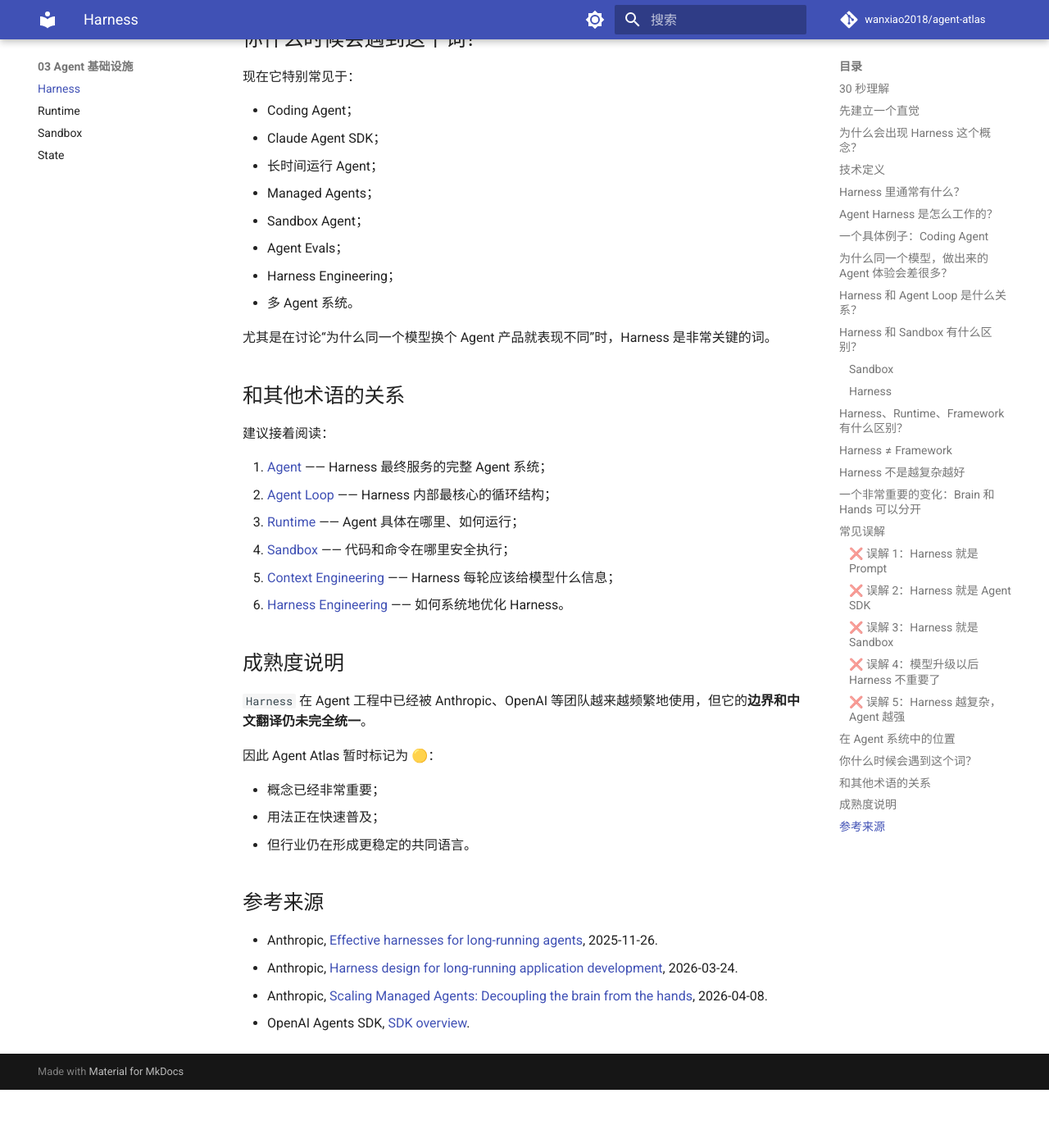
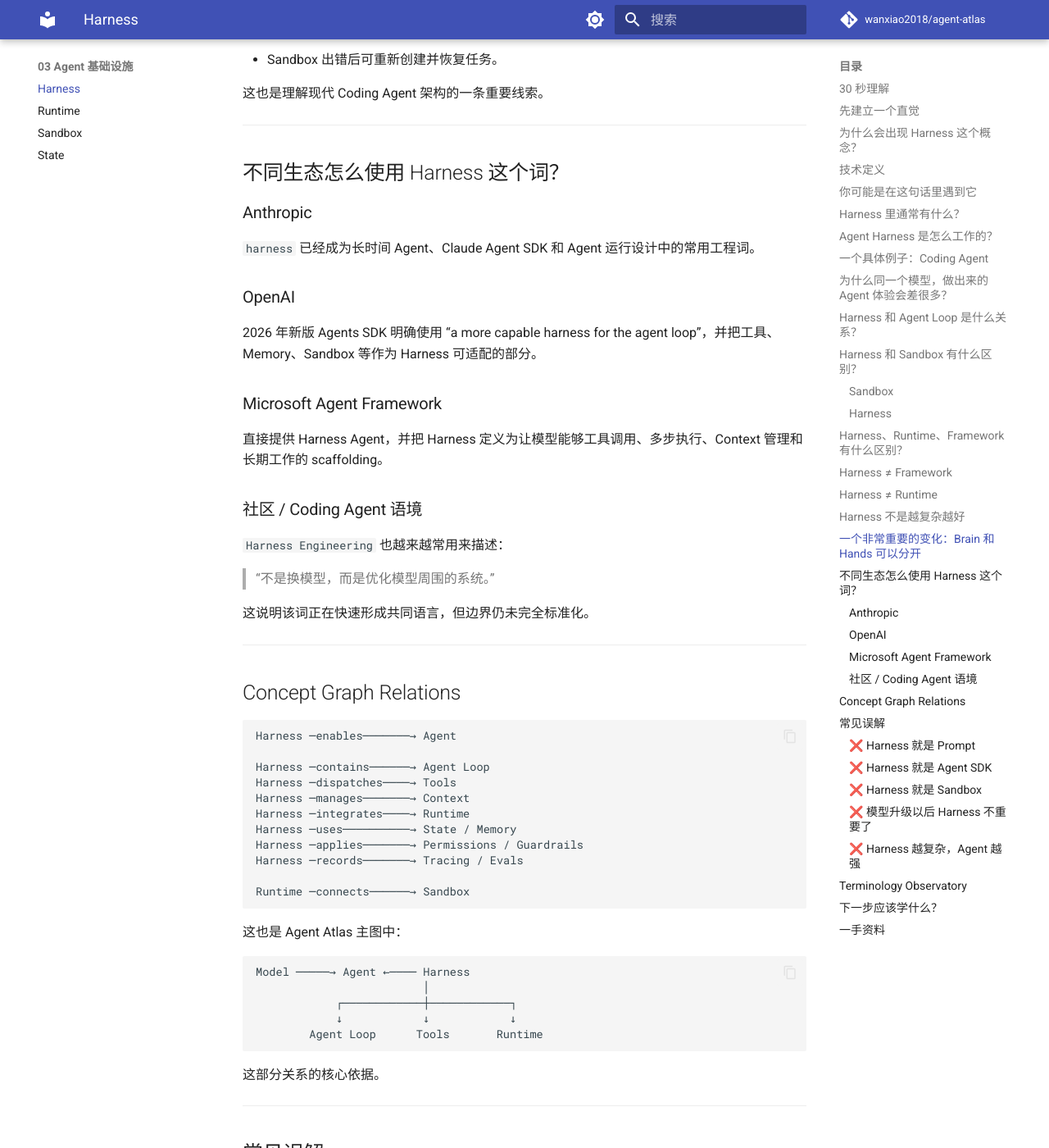
Before and after one commit to wanxiao2018/agent-atlas, an MkDocs documentation site: the page built from docs/03-infrastructure/harness.md, in a window 1280 px wide and 1400 px high, scrolled down 10058 px. Shown: the whole window at 82% size. Built offline with MkDocs 1.6.1 and Material for MkDocs 9.7.7, drawn with Linux system fonts in a browser that asks for light colours; comment, search, counter and statistics services are not loaded; before the commit the page ends 11387 px from its top, so only the background shows below that; some of the changed text lies outside the part shown.

Commit message:
docs: promote Harness to Atlas-quality

````diff
--- a/docs/03-infrastructure/harness.md
+++ b/docs/03-infrastructure/harness.md
@@ -1,7 +1,9 @@
 # Agent Harness
 
 **中文建议：** Agent 运行框架 / 外围执行系统
+**常见别名：** Harness / Agent Harness / Scaffolding（部分语境）
 **成熟度：** 🟡
+**词条状态：** ✅ Atlas-quality
 **重要程度：** ★★★★★
 **学习阶段：** 入门必懂
 **最后更新：** 2026-08-17
@@ -19,6 +21,8 @@
 可以先记住一个非常粗略但好用的心智模型：
 
 > **Model 是大脑，Harness 是工作环境 + 工具 + 规则 + 调度机制。**
+
+---
 
 ## 先建立一个直觉
 
@@ -51,6 +55,8 @@
 
 很多时候，**真正决定体验差异的，是模型外面的 Harness。**
 
+---
+
 ## 为什么会出现 Harness 这个概念？
 
 早期很多人会把 Agent 简单理解成：
@@ -64,7 +70,7 @@
 - 工具到底怎么注册？
 - 工具调用失败怎么办？
 - 模型什么时候继续，什么时候停止？
-- 上下文太长怎么办？
+- Context 太长怎么办？
 - 怎么保存任务状态？
 - 怎么恢复一个中断任务？
 - 执行代码时怎么隔离风险？
@@ -78,11 +84,13 @@
 
 这就是 Harness。
 
+---
+
 ## 技术定义
 
 在 Agent 工程语境里，`Harness` 通常指：
 
-> **围绕模型构建的执行与控制系统，它负责把模型调用、上下文、工具、状态、运行循环、权限、安全边界和可观测性等能力组合成一个可运行的 Agent。**
+> **围绕模型构建的执行与控制系统，它负责把模型调用、Context、工具、State、Agent Loop、权限、安全边界和可观测性等能力组合成一个可运行的 Agent。**
 
 这个词目前还不像 `HTTP`、`database` 那样拥有完全固定的边界。
 
@@ -90,11 +98,41 @@
 
 > **Harness 不是模型，而是“模型如何被运行、如何行动、如何被约束”的那一层系统。**
 
-Anthropic 在 2025～2026 年多篇关于长时间运行 Agent 的工程文章里持续使用 `harness` 这个词，并把 Claude Agent SDK 称为一种 general-purpose agent harness。
+Anthropic 在 2025–2026 年关于 long-running agents 的工程文章里持续使用 `harness`；OpenAI 2026 年也直接把新版 Agents SDK 描述为“a more capable harness for the agent loop”；Microsoft Agent Framework 也把 harness 描述为把模型变成能真正工作的 Agent 的 scaffolding / runtime。
+
+---
+
+## 你可能是在这句话里遇到它
+
+> “The harness executes the tool call, updates the context, and runs the next agent turn.”
+
+这句话可以拆成：
+
+```text
+Model
+  ↓ 生成 Tool Call
+Harness
+  ↓ 检查权限
+Runtime / Tool Executor
+  ↓ 真正执行
+Observation
+  ↓
+Harness 更新 Context / State
+  ↓
+Agent Loop 下一轮
+  ↓
+Model 再次判断
+```
+
+这就是为什么你读 Agent 文章时，不能把 `harness` 只理解成“一个 SDK”。
+
+它描述的是**模型外面负责推进工作的一整套机制**。
+
+---
 
 ## Harness 里通常有什么？
 
-一个典型 Harness 可能包含下面这些部分：
+一个典型 Harness 可能包含：
 
 ```text
 Agent Harness
@@ -140,6 +178,8 @@
 
 但只要一个系统开始负责“模型之外的 Agent 执行逻辑”，你就已经进入 Harness 的范畴了。
 
+---
+
 ## Agent Harness 是怎么工作的？
 
 一个非常简化的流程是：
@@ -168,7 +208,9 @@
 
 可以看到：
 
-**模型决定“想做什么”，Harness 负责“怎么把这件事安全、可靠地真的执行出来”。**
+> **模型决定“想做什么”，Harness 负责“怎么把这件事安全、可靠地真的执行出来”。**
+
+---
 
 ## 一个具体例子：Coding Agent
 
@@ -209,6 +251,8 @@
 
 > **Model + Harness 在协同完成任务。**
 
+---
+
 ## 为什么同一个模型，做出来的 Agent 体验会差很多？
 
 这是理解 Harness 最重要的一点。
@@ -228,7 +272,7 @@
 A:
 Model X
 + 好的工具描述
-+ 清晰上下文
++ 清晰 Context
 + 稳定 Agent Loop
 + Sandbox
 + 自动测试
@@ -246,6 +290,8 @@
 即使底层模型完全相同，最后的 Agent 能力也可能明显不同。
 
 这也是为什么现在越来越多人开始讨论 [Harness Engineering](../08-engineering/harness-engineering.md)。
+
+---
 
 ## Harness 和 Agent Loop 是什么关系？
 
@@ -270,9 +316,9 @@
 
 Harness 的范围更大。
 
+---
+
 ## Harness 和 Sandbox 有什么区别？
-
-这是非常容易混淆的一组词。
 
 ### Sandbox
 
@@ -292,12 +338,16 @@
 
 ```text
 Harness
-└── 可以调用 Sandbox
+└── 可以调用 / 管理 Sandbox
 ```
 
 因此：
 
 > **Sandbox 通常是 Harness 可以使用的一部分，而不是 Harness 本身。**
+
+→ [Sandbox](sandbox.md)
+
+---
 
 ## Harness、Runtime、Framework 有什么区别？
 
@@ -330,13 +382,35 @@
 
 当然，有些 SDK 本身已经把 Harness 大部分能力做好了，所以二者在实际语言中会出现重叠。
 
+---
+
+## Harness ≠ Runtime
+
+这条边界比 Harness vs Framework 更模糊。
+
+可以先用职责区分：
+
+```text
+Harness
+= 整体的控制、工具、Context、权限、循环设计
+
+Runtime
+= 一次 run / session 实际怎么被执行和维持
+```
+
+但有些官方文档会直接把 Harness 称为“wrapped around the model 的 runtime”。
+
+所以遇到这两个词时，**不要死背术语边界，要看作者把哪些职责放在哪一层。**
+
+→ [Runtime](runtime.md)
+
+---
+
 ## Harness 不是越复杂越好
 
 这是现在 Agent 工程里很重要的一条原则。
 
-Anthropic 在关于 Harness 的工程实践中多次指出：
-
-> Harness 的很多组件，本质上都编码了“模型自己做不到什么”的假设。
+Anthropic 在关于 Harness 的工程实践中指出：很多 Harness 组件本质上都编码了“模型自己暂时做不到什么”的假设。
 
 但模型能力会持续提升。
 
@@ -359,125 +433,147 @@
 
 > **只保留真正有用、可验证的结构。**
 
+---
+
 ## 一个非常重要的变化：Brain 和 Hands 可以分开
 
 现代 Agent 系统越来越强调：
 
 ```text
 Brain
-= Model + orchestration / harness logic
+= Model + orchestration / Harness logic
 
 Hands
-= Sandbox / compute environment
+= Sandbox / Compute environment
 ```
 
 也就是说，负责决策和权限的 Harness 不一定和执行模型生成代码的机器放在一起。
+
+OpenAI 与 Anthropic 2026 年都公开讨论过这种分离思路。
 
 这样做可以带来：
 
 - 更好的安全隔离；
 - 更持久的任务状态；
 - 更灵活的计算资源；
-- 凭证不必暴露给执行环境。
+- 凭证不必暴露给执行环境；
+- Sandbox 出错后可重新创建并恢复任务。
 
 这也是理解现代 Coding Agent 架构的一条重要线索。
 
+---
+
+## 不同生态怎么使用 Harness 这个词？
+
+### Anthropic
+
+`harness` 已经成为长时间 Agent、Claude Agent SDK 和 Agent 运行设计中的常用工程词。
+
+### OpenAI
+
+2026 年新版 Agents SDK 明确使用 “a more capable harness for the agent loop”，并把工具、Memory、Sandbox 等作为 Harness 可适配的部分。
+
+### Microsoft Agent Framework
+
+直接提供 Harness Agent，并把 Harness 定义为让模型能够工具调用、多步执行、Context 管理和长期工作的 scaffolding。
+
+### 社区 / Coding Agent 语境
+
+`Harness Engineering` 也越来越常用来描述：
+
+> “不是换模型，而是优化模型周围的系统。”
+
+这说明该词正在快速形成共同语言，但边界仍未完全标准化。
+
+---
+
+## Concept Graph Relations
+
+```text
+Harness ─enables───────→ Agent
+
+Harness ─contains──────→ Agent Loop
+Harness ─dispatches────→ Tools
+Harness ─manages───────→ Context
+Harness ─integrates────→ Runtime
+Harness ─uses──────────→ State / Memory
+Harness ─applies───────→ Permissions / Guardrails
+Harness ─records───────→ Tracing / Evals
+
+Runtime ─connects──────→ Sandbox
+```
+
+这也是 Agent Atlas 主图中：
+
+```text
+Model ─────→ Agent ←──── Harness
+                         │
+            ┌────────────┼────────────┐
+            ↓            ↓            ↓
+        Agent Loop      Tools       Runtime
+```
+
+这部分关系的核心依据。
+
+---
+
 ## 常见误解
 
-### ❌ 误解 1：Harness 就是 Prompt
+### ❌ Harness 就是 Prompt
 
-不是。
+不是。Prompt / instructions 只是 Harness 可能管理的一部分。
 
-Prompt / instructions 只是 Harness 可能管理的一部分。
+### ❌ Harness 就是 Agent SDK
 
-### ❌ 误解 2：Harness 就是 Agent SDK
+不完全是。SDK 是构建和运行 Harness 的一种方式；具体产品里的 Harness 还可能包含自己的权限、状态、工具、部署和恢复逻辑。
 
-不完全是。
+### ❌ Harness 就是 Sandbox
 
-SDK 是构建和运行 Harness 的一种方式；具体产品里的 Harness 还可能包含自己的权限、状态、工具、部署和恢复逻辑。
+不是。Sandbox 主要负责隔离执行；Harness 负责整个 Agent 的运行控制。
 
-### ❌ 误解 3：Harness 就是 Sandbox
+### ❌ 模型升级以后 Harness 不重要了
 
-不是。
+也不是。更强模型可能减少某些 scaffolding，但工具、权限、状态、安全、Tracing 等工程问题仍然需要外围系统处理。
 
-Sandbox 主要负责隔离执行；Harness 负责整个 Agent 的运行控制。
+### ❌ Harness 越复杂，Agent 越强
 
-### ❌ 误解 4：模型升级以后 Harness 不重要了
+不一定。真正重要的是每个组件是否解决了可验证的问题。
 
-也不是。
+---
 
-更强模型可能减少某些 scaffolding，但工具、权限、状态、安全、Tracing 等工程问题仍然需要外围系统处理。
+## Terminology Observatory
 
-### ❌ 误解 5：Harness 越复杂，Agent 越强
+`Harness` 是 Agent 工程中一个非常典型的**正在快速稳定中的术语**。
 
-不一定。
+它不是 LLM 时代才存在的英语单词，但“Agent Harness / Harness Engineering”作为行业核心工程概念是在 2025–2026 年明显加速普及的。
 
-真正重要的是每个组件是否解决了可验证的问题。
+目前已经可以看到 Anthropic、OpenAI、Microsoft 等多个一线团队使用这一概念，但：
 
-## 在 Agent 系统中的位置
+- 边界仍有差异；
+- 与 Runtime / Framework / Scaffolding 存在重叠；
+- 中文还没有统一译法。
 
-```text
-Agentic System
-│
-├── Model
-│
-└── Harness  ← 你在这里
-    ├── Instructions / Context
-    ├── Agent Loop
-    ├── Tools
-    ├── State / Memory
-    ├── Runtime
-    ├── Sandbox
-    ├── Permissions
-    ├── Guardrails
-    └── Tracing / Evals
-```
+因此 Agent Atlas 标记为 🟡。
 
-一个非常好记的简化式：
+---
 
-> **Agent ≈ Model + Harness**
-
-再次强调：这是心智模型，不是严格的形式化定义。
-
-## 你什么时候会遇到这个词？
-
-现在它特别常见于：
-
-- Coding Agent；
-- Claude Agent SDK；
-- 长时间运行 Agent；
-- Managed Agents；
-- Sandbox Agent；
-- Agent Evals；
-- Harness Engineering；
-- 多 Agent 系统。
-
-尤其是在讨论“为什么同一个模型换个 Agent 产品就表现不同”时，Harness 是非常关键的词。
-
-## 和其他术语的关系
-
-建议接着阅读：
+## 下一步应该学什么？
 
 1. [Agent](../01-foundations/agent.md) —— Harness 最终服务的完整 Agent 系统；
 2. [Agent Loop](../02-agent-core/agent-loop.md) —— Harness 内部最核心的循环结构；
-3. [Runtime](runtime.md) —— Agent 具体在哪里、如何运行；
-4. [Sandbox](sandbox.md) —— 代码和命令在哪里安全执行；
-5. [Context Engineering](../05-context-memory/context-engineering.md) —— Harness 每轮应该给模型什么信息；
-6. [Harness Engineering](../08-engineering/harness-engineering.md) —— 如何系统地优化 Harness。
+3. [Tool Calling](../04-tools/tool-calling.md) —— Harness 如何接收和执行动作请求；
+4. [Runtime](runtime.md) —— Agent 具体如何运行；
+5. [Sandbox](sandbox.md) —— 代码和命令在哪里安全执行；
+6. [Context Engineering](../05-context-memory/context-engineering.md) —— Harness 每轮应该给模型什么信息；
+7. [Harness Engineering](../08-engineering/harness-engineering.md) —— 如何系统优化 Harness。
 
-## 成熟度说明
+---
 
-`Harness` 在 Agent 工程中已经被 Anthropic、OpenAI 等团队越来越频繁地使用，但它的**边界和中文翻译仍未完全统一**。
+## 一手资料
 
-因此 Agent Atlas 暂时标记为 🟡：
-
-- 概念已经非常重要；
-- 用法正在快速普及；
-- 但行业仍在形成更稳定的共同语言。
-
-## 参考来源
-
-- Anthropic, [Effective harnesses for long-running agents](https://www.anthropic.com/engineering/effective-harnesses-for-long-running-agents), 2025-11-26.
-- Anthropic, [Harness design for long-running application development](https://www.anthropic.com/engineering/harness-design-long-running-apps), 2026-03-24.
-- Anthropic, [Scaling Managed Agents: Decoupling the brain from the hands](https://www.anthropic.com/engineering/managed-agents), 2026-04-08.
-- OpenAI Agents SDK, [SDK overview](https://openai.github.io/openai-agents-python/).
+- Anthropic, Effective harnesses for long-running agents: https://www.anthropic.com/engineering/effective-harnesses-for-long-running-agents
+- Anthropic, Harness design for long-running application development: https://www.anthropic.com/engineering/harness-design-long-running-apps
+- Anthropic, Scaling Managed Agents: Decoupling the brain from the hands: https://www.anthropic.com/engineering/managed-agents
+- OpenAI, The next evolution of the Agents SDK: https://openai.com/index/the-next-evolution-of-the-agents-sdk/
+- OpenAI Agents SDK, SDK overview: https://openai.github.io/openai-agents-python/
+- Microsoft Agent Framework, Agent Harnesses: https://learn.microsoft.com/en-us/agent-framework/agents/harness
````
Also changed, not shown: other parts of docs/03-infrastructure/harness.md (+5 -3 lines).
